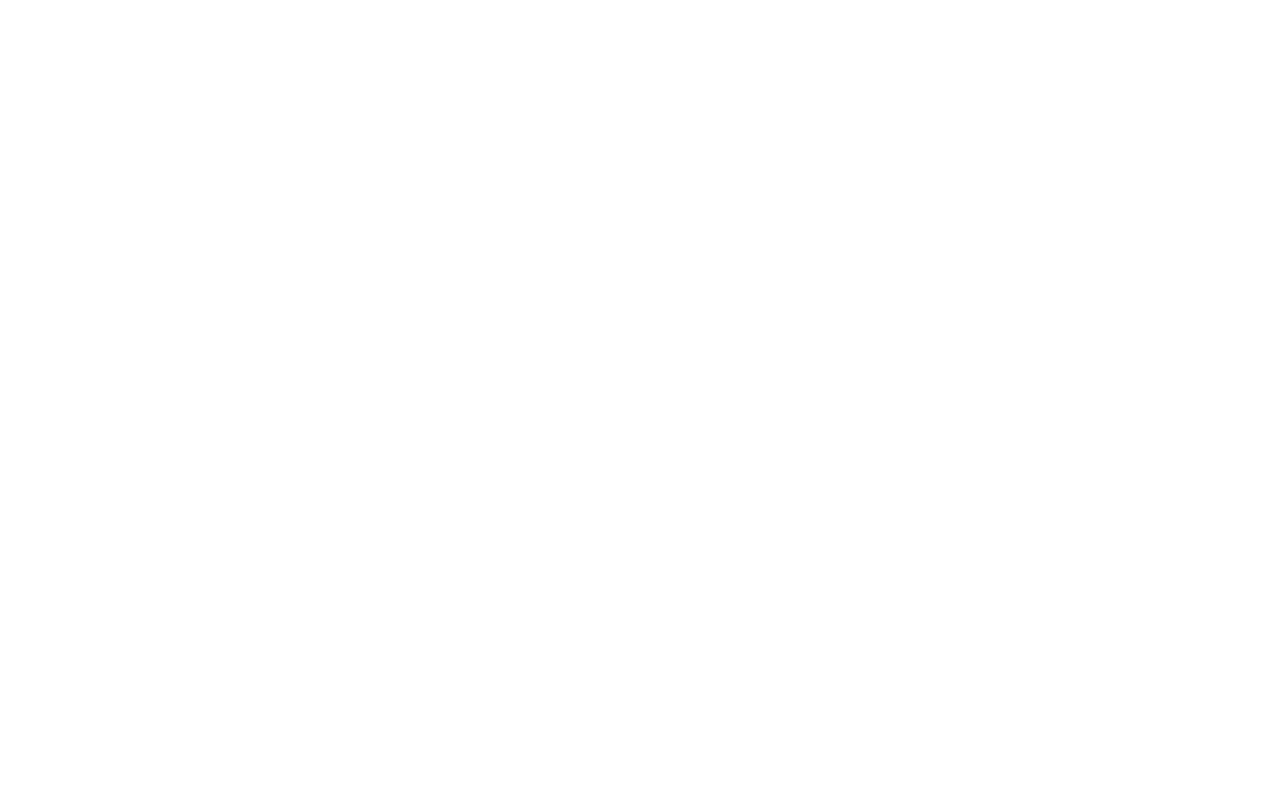
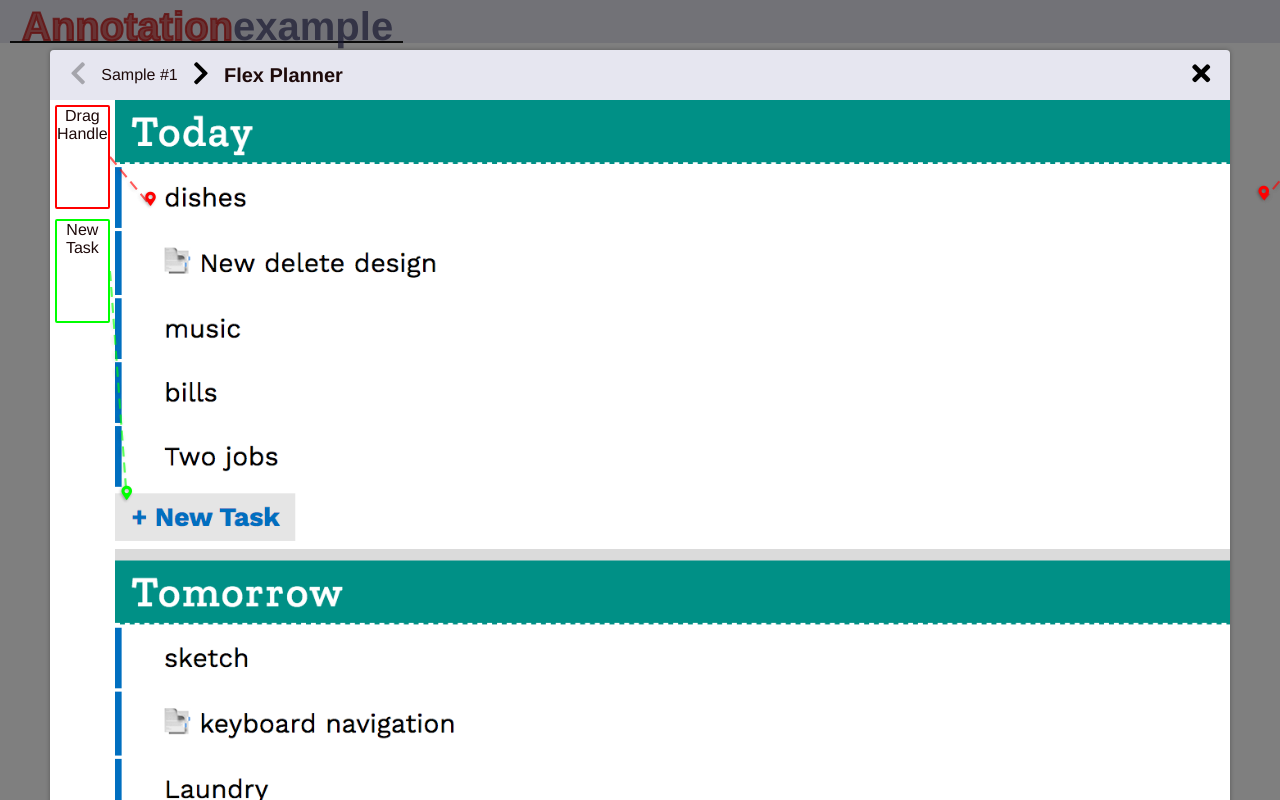
Before and after one commit to GalanCM/annotation_example, a Vue app: page /viewer/1 in a window 1280 px wide. Shown: the top 800 px of the page. Built offline with nearby package versions, Linux system fonts and the light colour scheme.

Commit message:
Basic pagination in annotation viewer.
No routing yet.

```diff
--- a/src/components/Annotation.vue
+++ b/src/components/Annotation.vue
@@ -103,7 +103,6 @@ export default {
     }
   },
   mounted() {
-    console.log(this.rect.width);
     this.side = this.pinX < 0.5 ? "left" : "right";
 
     let updateRect = () => {
--- /dev/null
+++ b/src/components/annotation_pages/CaseStudy.vue
@@ -0,0 +1,37 @@
+<template>
+  <viewer-page :image="image" :annotations="annotations"></viewer-page>
+</template>
+
+<script>
+import ViewerPage from "@/components/ViewerPage";
+
+export default {
+  components: { ViewerPage },
+  data() {
+    return {
+      title: "Case Studies (from my portfolio site)",
+      image: require("@/assets/CaseStudy.png"),
+      annotations: [
+        {
+          text: "New Task",
+          pinX: 0.01,
+          pinY: 0.34
+        },
+        {
+          text: "Done",
+          pinX: 0.9735,
+          pinY: 0.085
+        },
+        {
+          text: "Drag Handle",
+          pinX: 0.03,
+          pinY: 0.09
+        }
+      ]
+    };
+  },
+  mounted() {
+    this.$emit("change-title", this.title);
+  }
+};
+</script>
--- a/src/router.js
+++ b/src/router.js
@@ -13,9 +13,13 @@ export default new Router({
       component: () => import("@/views/Home.vue")
     },
     {
-      path: "/viewer",
+      path: "/viewer/:pageId",
       name: "viewer",
       component: () => import("@/views/Viewer.vue")
+    },
+    {
+      path: "/viewer",
+      redirect: "/viewer/1"
     }
   ]
 });
--- a/src/views/Viewer.vue
+++ b/src/views/Viewer.vue
@@ -1,25 +1,26 @@
 <template>
   <div class="page">
     <Home></Home>
-    <div class="viewer">
+    <div class="viewer" @keydown.esc="close">
       <section class="modal">
         <nav>
-          <button>
+          <button @click="pageLeft" :disabled="this.pageIndex <= 0">
             <i class="fas fa-chevron-left"></i>
           </button>
           <span>
-            Sample #1
+            Sample #{{pageIndex + 1}}
           </span>
-          <button>
+          <button @click="pageRight" :disabled="this.pageIndex >= this.pages.length - 1">
             <i class="fas fa-chevron-right"></i>
           </button>
           <header>{{ title }}</header>
-          <button class="close">
+          <button class="close" @click="close">
             <i class="fas fa-times"></i>
           </button>
         </nav>
         <main>
-          <planner-page @change-title="changeTitle"></planner-page>
+          <planner-page @change-title="changeTitle" v-if="pageName === 'planner'"></planner-page>
+          <case-study-page @change-title="changeTitle" v-if="pageName === 'caseStudy'"></case-study-page>
         </main>
       </section>
     </div>
@@ -72,17 +73,60 @@ nav {
 </style>
 
 <script>
-import PlannerPage from "@/components/viewer_pages/Planner.vue";
+import PlannerPage from "@/components/annotation_pages/Planner.vue";
+import CaseStudyPage from "@/components/annotation_pages/CaseStudy.vue";
+
+function keyEventListener(event) {
+  if (event.key === "Escape") {
+    this.close();
+  } else if (event.key === "ArrowLeft") {
+    this.pageLeft();
+  } else if (event.key === "ArrowRight") {
+    this.pageRight();
+  }
+}
 
 export default {
-  components: { Home: () => import("@/views/Home.vue"), PlannerPage },
+  components: {
+    Home: () => import("@/views/Home.vue"),
+    PlannerPage,
+    CaseStudyPage
+  },
   data() {
-    return { title: "" };
+    return {
+      title: "",
+      pageIndex: 0,
+      pages: ["planner", "caseStudy"]
+    };
+  },
+  computed: {
+    pageName() {
+      return this.pages[this.pageIndex];
+    }
+  },
+  mounted() {
+    keyEventListener = keyEventListener.bind(this);
+    window.addEventListener("keydown", keyEventListener);
+  },
+  beforeDestroy() {
+    window.removeEventListener("keydown", keyEventListener);
   },
   methods: {
     changeTitle(title) {
-      console.log("title");
       this.title = title;
+    },
+    pageLeft() {
+      if (this.pageIndex > 0) {
+        this.pageIndex -= 1;
+      }
+    },
+    pageRight() {
+      if (this.pageIndex < this.pages.length - 1) {
+        this.pageIndex += 1;
+      }
+    },
+    close() {
+      this.$router.push({ name: "home" });
     }
   }
 };
```
Also changed, not shown: src/assets/CaseStudy.png (added), src/components/annotation_pages/Planner.vue (renamed from src/components/viewer_pages/Planner.vue).
